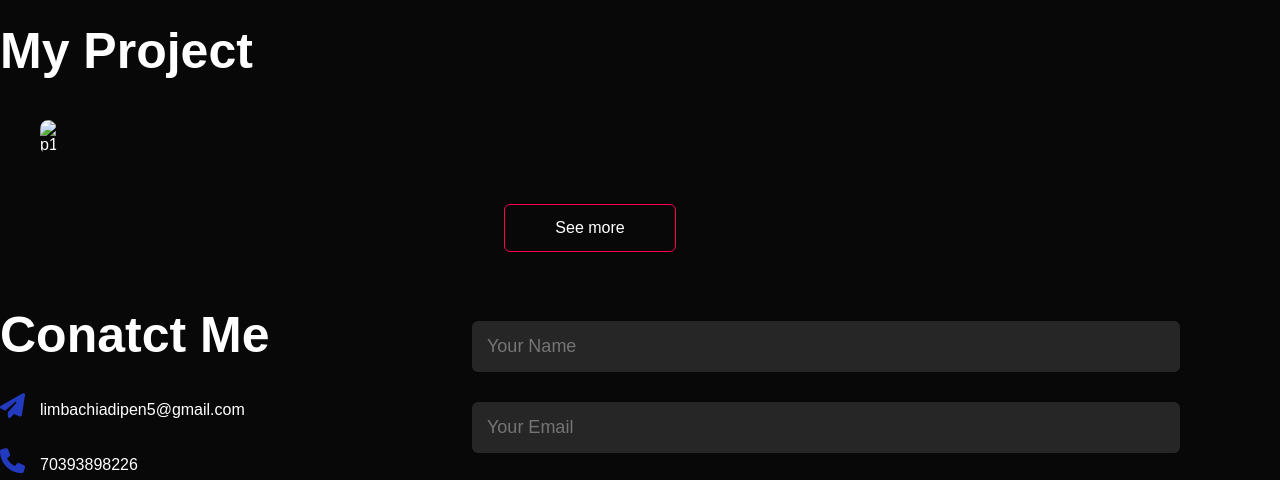
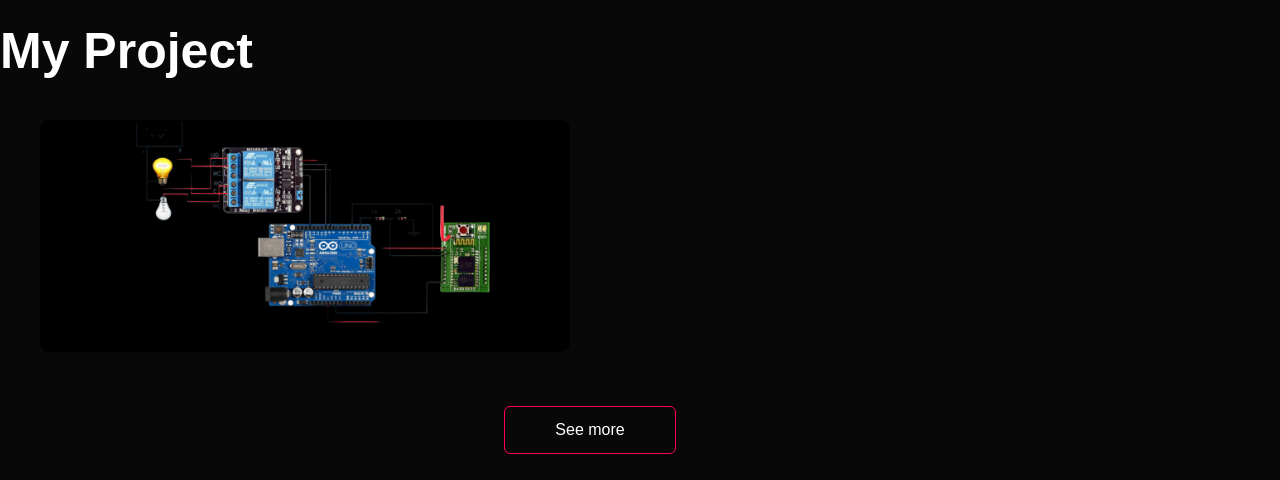
Before and after one commit to Dipen2001/test, a plain HTML site: page index.html in a window 1280 px wide. Shown: the part 2260-2740 px from the top of the page. Drawn offline with Linux system fonts and the light colour scheme.

Commit message:
Update index.html

```diff
--- a/index.html
+++ b/index.html
@@ -125,7 +125,7 @@
         <h1 class="sub-tittle"> My Project </h1>
         <div class="work-list">
             <div class="project_1">
-                <img src="images/arduino_based_home_automation-PhotoRoom.png-PhotoRoom.png" alt="p1">
+                <img src="arduino_based_home_automation-PhotoRoom.png-PhotoRoom.png" alt="p1">
                 <div class="layer">
                     <h3>Bluetooth based Home Automation using Arduino</h3>
                     <p>The project aims at designing a system for controlling the home appliances that can be controlled
```
